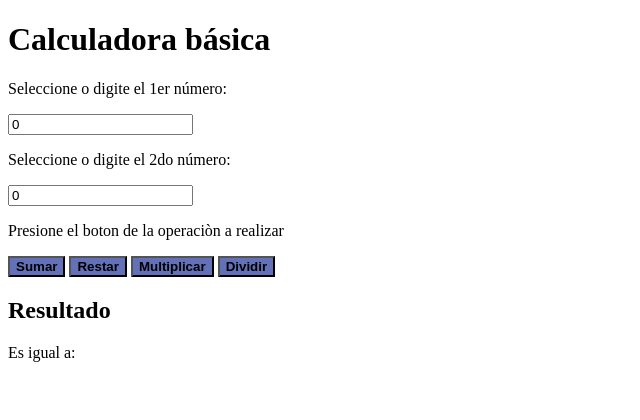
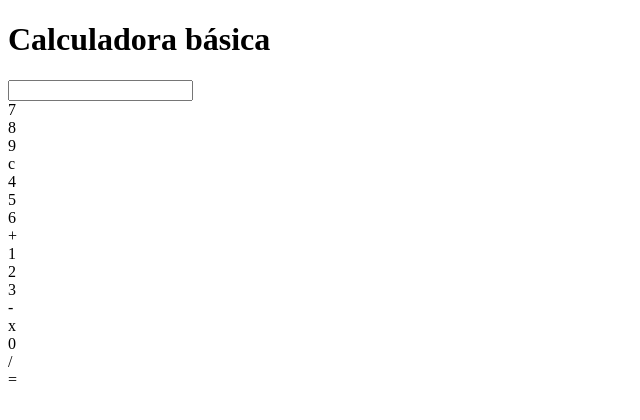
Before and after one commit to RaquelBernalR/MUJER-DIGITAL, a plain HTML site: page calculadora.html in a window 1280 px wide. Shown: the whole page, without its empty margins (0-640 px from the left). Drawn offline with Linux system fonts and the light colour scheme.

Commit message:
Se realizaron cambios en calculadora.html se borro calculadora.js

```diff
--- a/calculadora.html
+++ b/calculadora.html
@@ -5,28 +5,50 @@
     <meta http-equiv="X-UA-Compatible" content="IE=edge">
     <meta name="viewport" content="width=device-width, initial-scale=1.0">
     <title>Calculadora</title>
-    <script src="./calculadora.js"></script>
-    <link rel="stylesheet" href="./calculadora.js">
-    <link rel="stylesheet" href="./StyleCalcula.css">
 </head>
 <body>
+    <h1> Calculadora básica </h1>
+<style>
+  .boton {
+   border-radius: 10px;
+    }
+    </style>
 
+    <input type="text" id="Resultado">
+    <div onclick="concatenar(7)" class="boton" >7</div>
+    <div onclick="concatenar(8)" class="boton" >8</div>
+    <div onclick="concatenar(9)" class="boton" >9</div>
+    <div onclick="borrar()" >c</div>
+    <div onclick="concatenar(4)" class="boton" >4</div>
+    <div onclick="concatenar(5)" class="boton" >5</div>
+    <div onclick="concatenar(6)" class="boton" >6</div>
+    <div onclick="concatenar('+')" class="boton" >+</div>
+    <div onclick="concatenar(1)" class="boton" >1</div>
+    <div onclick="concatenar(2)" class="boton" >2</div>
+    <div onclick="concatenar(3)" class="boton" >3</div>
+    <div onclick="concatenar('-')" class="boton" >-</div>
+    <div onclick="concatenar('x')" class="boton" >x</div>
+    <div onclick="concatenar(0)" class="boton" >0</div>
+    <div onclick="concatenar('/')" class="boton" >/</div>
+    <div onclick="evaluar()" >=</div>
+    <script>
 
+        var temporal = ""
+        var concatenar = function(valor){
+        temporal = temporal + valor
+        console.log(temporal)
+        Calculadora.getElementById("Resultado").value = temporal
+        }
 
-    <h1> Calculadora básica </h1>
-    <p> Seleccione o digite el 1er número: </p>
-    <input type="number" value="0" id="número1">
-    <p> Seleccione o digite el 2do número: </p>
-    <input type="number" value="0" id="número2">
-    <p>Presione el boton de la operaciòn a realizar</p>
-    <input type="button" value="Sumar" onclick="Suma()" class="operador">
-    <input type="button" value="Restar" onclick="Resta()"class="operador">
-    <input type="button" value="Multiplicar" onclick="Multiplicación()"class="operador">
-    <input type="button" value="Dividir" onclick="División()"class="operador">
-    <h2 id="colortotal">Resultado</h2>
-    <p id="total">Es igual a: </p>
+        var borrar = function(){
+        temporal = ""
+        Calculadora.getElementById("Resultado").value = ""
+        }
 
-
+        var evaluar = function(){
+        temporal = eval(temporal)
+        Calculadora.getElementById("Resultado").value = temporal
+        }
+    </script>
 </body>
-
 </html>
```
